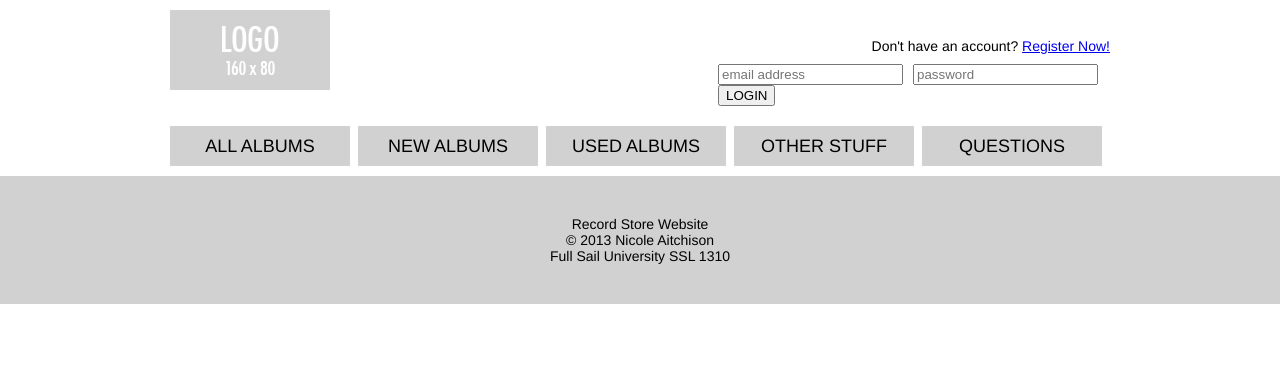
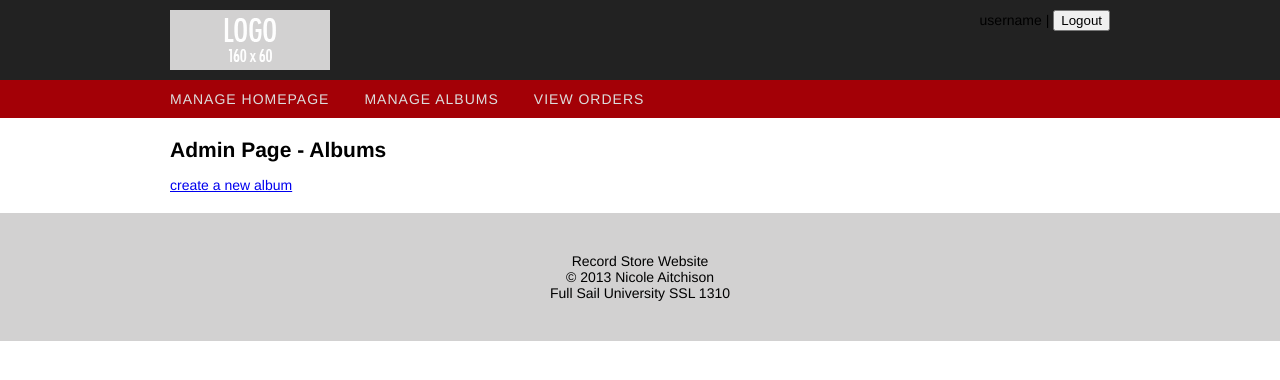
Before and after one commit to nlaitchison/SSL, a PHP site: page / in a window 1280 px wide. Shown: the top 380 px of the page. Run offline with PHP 8.4, Linux system fonts and the light colour scheme; data that the repository does not hold is empty.

Commit message:
working on branding

```diff
--- a/day3/css/main.css
+++ b/day3/css/main.css
@@ -83,38 +83,72 @@ input{
 	margin: 8px 0;
 }
 
+.custom_button{
+	border-radius: 5px;
+	background-color: #A30006;
+	padding: 8px 12px;
+	font: 14px/18px 'Helvetica Neue', sans-serif;
+	text-transform: uppercase;
+	letter-spacing: 1px;
+	text-align: center;
+	color: #ddd;
+	text-decoration: none;
+	margin-left: 10px;
+	float: right;
+}
+
+.custom_button:hover{
+	background-color: #920106;
+	color: #520000;
+}
+
 /* ---------------------------------------------------------------------------------------------------
 		∆ Header
 ---------------------------------------------------------------------------------------------------*/
 
 header{
+	background-color: #222;
+}
+#header_container{
 	width: 940px;
-	margin: 10px auto;
-	padding: 0 10px;
+	margin: auto;
+	padding: 10px;
 }
 
 #logo{
 	float: left;
 	width: 160px;
-	height: 80px;
+	height: 60px;
 }
 
 nav{
-	margin-top: 20px;
+	background-color: #A30006;
 }
 
-nav ul{
-	text-transform: uppercase;
-	font-size: 18px;
+#nav_container{
+	width: 940px;
+	margin: auto;
+	padding: 10px;
 }
 
 nav li{
 
-	width: 180px;
-	margin-right: 8px;
-	line-height: 40px;
-	text-align: center;
-	background-color: #D2D1D1;
+	/*width: 100px;*/
+	margin-right: 35px;
+	font: 14px/18px 'Helvetica Neue', sans-serif;
+	text-align: left;
+	text-transform: uppercase;
+	letter-spacing: 1px;
+	/*background-color: #D2D1D1;*/
+}
+
+nav li a{
+	color: #ddd;
+	text-decoration: none;
+}
+
+nav li a:hover{
+	color: #520000;
 }
 
 #form_login{
--- a/day3/index.php
+++ b/day3/index.php
@@ -13,8 +13,8 @@ $usersModel = new usersModel();
 $albumsModel = new albumsModel();
 
 $data = array("name"=>"nicole");
-$viewModel->getView("views/header.php", $data);
-$viewModel->getView("views/nav.php", $data);
+$viewModel->getView("views/header_admin.php", $data);
+//$viewModel->getView("views/nav.php", $data);
 //$viewModel->getView("views/body.php", $data);
 //$viewModel->getView("views/album_create.php", $data);
 // $viewModel->getView("views/user_create.php", $data);
@@ -118,6 +118,10 @@ if(!empty($_GET["action"])){
 		$viewModel->getView("views/user_read.php", $data);
 	}
 }
+else{
+	$data = $albumsModel->getAlbums();
+	$viewModel->getView("views/album_read.php", $data);
+}
 
 
 
--- a/day3/views/album_read.php
+++ b/day3/views/album_read.php
@@ -7,15 +7,27 @@
 
 	foreach($data as $album){
 		echo '<div class="admin_albums">';
-		echo '<p><b>Album Name</b>:  '.$album['albumName'].'</p>';
-		echo '<p><b>Artist</b>:  '.$album['albumArtist'].'</p>';
-		echo '<p><b>Image</b>:  '.$album['albumImage'].'</p>';
-		echo '<p><b>Description:</b>  '.$album['albumDescription'].'</p>';
-		echo '<p><b>Release Date:</b>  '.$album['albumReleaseDate'].'</p>';
-		echo "<p><a href='?action=deleteAlbum&albumId=".$album["albumId"]."'> delete</a>   ";
-		echo "<a href='?action=updateAlbumForm&albumId=".$album["albumId"]."'>  update</a></p>";
+		echo '<div class="album_headers">';
+		echo '<span class="album_name_header">'.$album['albumName'].'</span>';
+		echo '<span class="album_artist_header">'.$album['albumArtist'].'</span>';
+		echo '</div>';
+		echo "<div class='album_divider'></div>";
+		echo '<ul>';
+		echo '<li><span class="album_label">Image:</span> <span class="album_value">  '.$album['albumImage'].'</span></li>';
+		echo '<li><span class="album_label">Description:</span> <span class="album_value">  '.$album['albumDescription'].'</span></li>';
+		echo '<li><span class="album_label">Release Date:</span> <span class="album_value">  '.$album['albumReleaseDate'].'</span></li>';
+		echo '</ul>';
+		echo "<div class='album_buttons'>";
+		echo "<a class='custom_button' href='?action=deleteAlbum&albumId=".$album["albumId"]."'> delete</a>";
+		echo "<a class='custom_button' href='?action=updateAlbumForm&albumId=".$album["albumId"]."'>  update</a>";
+		echo '<div class="clear_fix"></div>';
+		echo "</div>";
+		echo '<div class="clear_fix"></div>';
 		echo '</div>';
 	}
 
 ?>
 </div>
+<!--
+		echo '<li><span class="album_label">Album Name:</span> <span class="album_value">  '.$album['albumName'].'</span></li>';
+		echo '<li><span class="album_label">Artist:</span> <span class="album_value">  '.$album['albumArtist'].'</span></li>'; -->
--- /dev/null
+++ b/day3/views/header_admin.php
@@ -0,0 +1,35 @@
+<!DOCTYPE html>
+<html lang="en">
+	<head>
+		<title> </title>
+		<meta charset="utf-8" />
+		<meta name="viewport" content="width=device-width">
+
+		<!-- Main -->
+		<link rel="stylesheet" type="text/css" href="css/main.css">
+
+	</head>
+	<body>
+		<div id="wrapper">
+
+			<header>
+				<div id="header_container">
+					<div id="logo"><a href="#"><img src="images/logo.png" alt="Logo Here"></a></div>
+
+					<div id="user_logout">
+						<p> username | <button id="logout"> Logout </button> </p>
+					</div>
+
+					<div class="clear_fix"></div>
+				</div>
+				<nav>
+					<div id="nav_container">
+						<ul>
+							<li><a href="#">Manage Homepage</a></li>
+							<li><a href="#">Manage Albums</a></li>
+							<li><a href="#">View Orders</a></li>
+						</ul>
+						<div class="clear_fix"></div>
+					</div>
+				</nav>
+			</header>
--- /dev/null
+++ b/other_stuff/NicoleAitchison_Lab2.txt
@@ -0,0 +1,4 @@
+Nicole Aitchison
+Day 2
+Repo: https://github.com/nlaitchison/SSL/tree/master/day2
+Video: http://youtu.be/Ws6mM51XmzA
--- /dev/null
+++ b/other_stuff/NicoleAitchison_Lab3.txt
@@ -0,0 +1,4 @@
+Nicole Aitchison
+Day 3 CRUD
+Repo: https://github.com/nlaitchison/SSL/tree/master/day3
+Video: http://youtu.be/sBIFJp8A2u0
```
Also changed, not shown: other parts of day3/css/main.css (+52 -2 lines), day2/images/logo.png, day3/images/logo.png.
